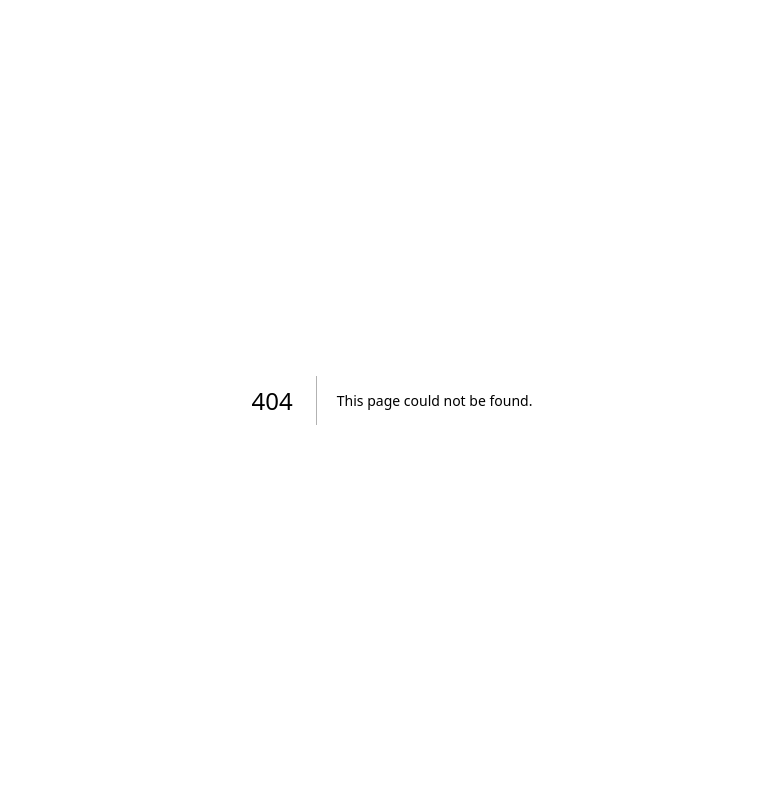
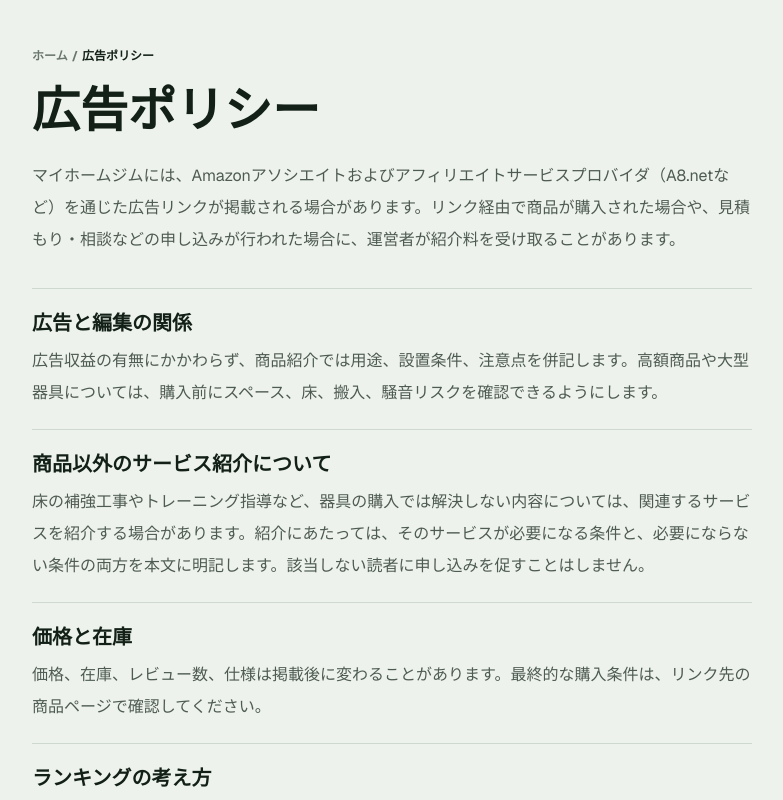
Before and after one commit to taikidev0922/my-home-gym, a Next.js app: page /advertising-policy in a window 1280 px wide. Before the commit this address had no page. Shown: the top 800 px of the page, without its empty margins (248-1031 px from the left). Built offline with nearby package versions, Linux system fonts and the light colour scheme.

Commit message:
docs: advertising policy

```diff
--- /dev/null
+++ b/src/app/advertising-policy/page.tsx
@@ -0,0 +1,71 @@
+import type { Metadata } from "next";
+import Link from "next/link";
+import { absoluteUrl, siteName } from "@/lib/seo";
+
+export const metadata: Metadata = {
+  title: "広告ポリシー",
+  description:
+    "マイホームジムの広告リンク、アフィリエイト、商品紹介の独立性に関するポリシーをまとめています。",
+  alternates: {
+    canonical: absoluteUrl("/advertising-policy"),
+  },
+  openGraph: {
+    title: `広告ポリシー | ${siteName}`,
+    description:
+      "マイホームジムの広告リンク、アフィリエイト、商品紹介の独立性に関するポリシーをまとめています。",
+    url: absoluteUrl("/advertising-policy"),
+    siteName,
+    locale: "ja_JP",
+    type: "website",
+  },
+};
+
+export default function AdvertisingPolicyPage() {
+  return (
+    <main className="min-h-screen bg-[#eef2ed] text-[#122018]">
+      <div className="mx-auto max-w-3xl px-4 py-8 sm:px-6 sm:py-12">
+        <nav className="text-xs font-bold text-[#69756d]" aria-label="パンくずリスト">
+          <Link href="/" className="hover:text-[#e4572e]">
+            ホーム
+          </Link>
+          <span className="mx-1">/</span>
+          <span aria-current="page" className="text-[#122018]">
+            広告ポリシー
+          </span>
+        </nav>
+
+        <h1 className="mt-4 text-3xl font-black leading-tight tracking-normal sm:text-5xl">広告ポリシー</h1>
+        <p className="mt-5 text-base leading-8 text-[#4e5b52]">
+          マイホームジムには、Amazonアソシエイトおよびアフィリエイトサービスプロバイダ（A8.netなど）を通じた広告リンクが掲載される場合があります。リンク経由で商品が購入された場合や、見積もり・相談などの申し込みが行われた場合に、運営者が紹介料を受け取ることがあります。
+        </p>
+
+        <div className="mt-8 divide-y divide-[#cfd8cf] border-y border-[#cfd8cf]">
+          <section className="py-5">
+            <h2 className="text-xl font-bold">広告と編集の関係</h2>
+            <p className="mt-2 leading-8 text-[#4e5b52]">
+              広告収益の有無にかかわらず、商品紹介では用途、設置条件、注意点を併記します。高額商品や大型器具については、購入前にスペース、床、搬入、騒音リスクを確認できるようにします。
+            </p>
+          </section>
+          <section className="py-5">
+            <h2 className="text-xl font-bold">商品以外のサービス紹介について</h2>
+            <p className="mt-2 leading-8 text-[#4e5b52]">
+              床の補強工事やトレーニング指導など、器具の購入では解決しない内容については、関連するサービスを紹介する場合があります。紹介にあたっては、そのサービスが必要になる条件と、必要にならない条件の両方を本文に明記します。該当しない読者に申し込みを促すことはしません。
+            </p>
+          </section>
+          <section className="py-5">
+            <h2 className="text-xl font-bold">価格と在庫</h2>
+            <p className="mt-2 leading-8 text-[#4e5b52]">
+              価格、在庫、レビュー数、仕様は掲載後に変わることがあります。最終的な購入条件は、リンク先の商品ページで確認してください。
+            </p>
+          </section>
+          <section className="py-5">
+            <h2 className="text-xl font-bold">ランキングの考え方</h2>
+            <p className="mt-2 leading-8 text-[#4e5b52]">
+              ランキングはカテゴリごとの使い道、価格帯、レビュー、商品特徴、ホームジムでの設置しやすさをもとに整理しています。すべての人に同じ商品をすすめるのではなく、条件に合う候補を比較しやすくすることを目的にしています。
+            </p>
+          </section>
+        </div>
+      </div>
+    </main>
+  );
+}
```
